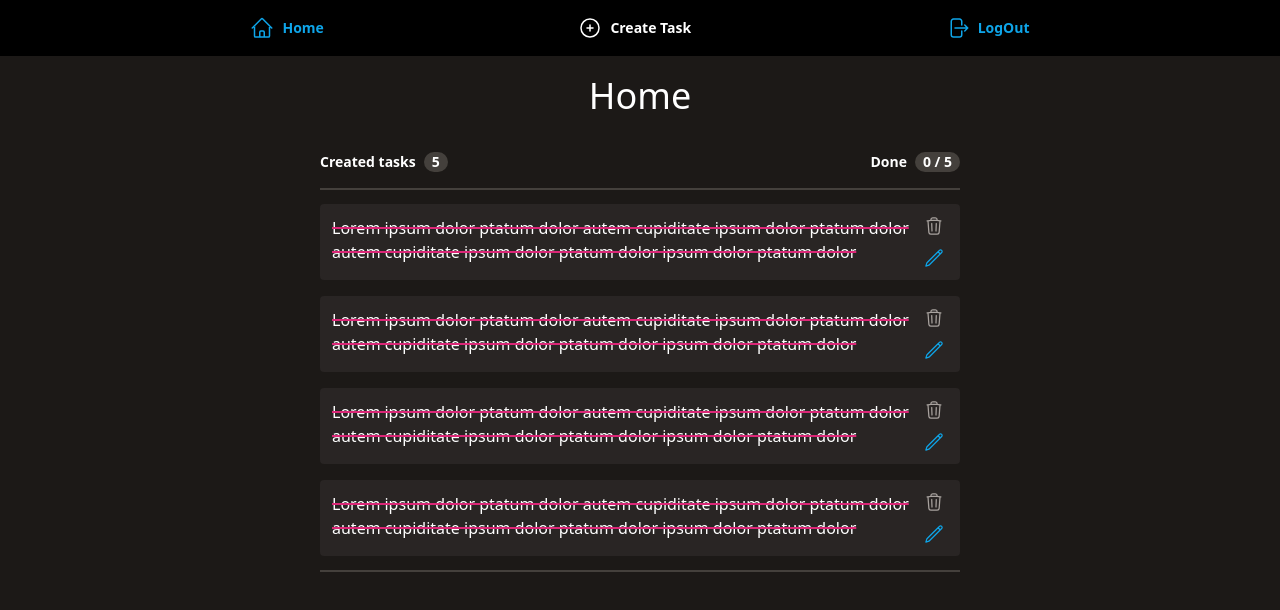
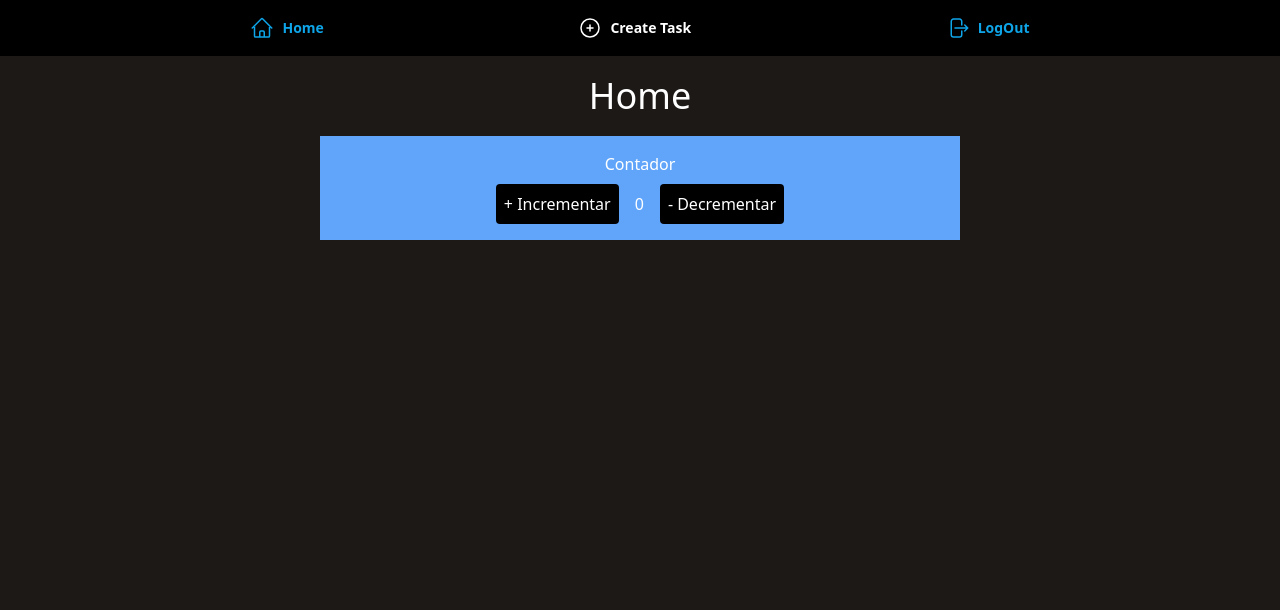
Before and after one commit to MoisesST/web-task-manager, an Angular app: page /home in a window 1280 px wide. Shown: the top 610 px of the page. Built offline with nearby package versions, Linux system fonts and the light colour scheme.

Commit message:
feat: atividade 11

```diff
--- /dev/null
+++ b/src/app/components/elements/contador/contador.component.html
@@ -0,0 +1,10 @@
+<div class="bg-blue-400 w-full items-center justify-center space-y-2 p-4" >
+  <h2 class="text-center">Contador</h2>
+
+  <div class="flex flex-row justify-center space-x-4 items-center">
+    <button (click)="incrementar()" class="bg-black p-2 rounded">+ Incrementar</button>
+    <p>{{ contador }}</p>
+    <button (click)="decrementar()" class="bg-black p-2 rounded"> - Decrementar</button>
+  </div>
+
+</div>
--- /dev/null
+++ b/src/app/components/elements/contador/contador.component.ts
@@ -0,0 +1,21 @@
+import { Component } from '@angular/core';
+
+@Component({
+  selector: 'app-contador',
+  templateUrl: './contador.component.html',
+  standalone: true
+})
+
+export class ContadorComponent {
+  contador: number = 0;
+
+  incrementar() {
+    this.contador++;
+  }
+
+  decrementar() {
+    if (this.contador > 0) {
+      this.contador--;
+    }
+  }
+}
--- a/src/app/components/pages/tasks/list-tasks/list-tasks.component.html
+++ b/src/app/components/pages/tasks/list-tasks/list-tasks.component.html
@@ -1,29 +1,4 @@
 <div class="flex justify-center items-center h-20">
   <app-title name="Home" />
 </div>
-
-<div class="flex justify-between my-4 text-xs sm:text-sm font-semibold">
-  <div class="flex gap-2">
-    <p>Created tasks</p>
-    <div class="mr-2 px-2 bg-stone-700 rounded-full">
-      <span>{{ 5 }}</span>
-    </div>
-  </div>
-  <div class="flex gap-2">
-    <p>Done</p>
-    <div class="px-2 bg-stone-700 rounded-full">
-      <span>{{ 0 + ' / ' + 5 }}</span>
-    </div>
-  </div>
-</div>
-
-<div
-  class="
-    flex flex-col justify-center h-96 pt-4 overflow-auto border-y-2
-    border-stone-700 [&::-webkit-scrollbar]:hidden
-  "
->
-  @for(task of tasks; track task) {
-    <app-task />
-  } @empty { <app-no-tasks/> }
-</div>
+<app-contador/>
--- a/src/app/components/pages/tasks/list-tasks/list-tasks.component.ts
+++ b/src/app/components/pages/tasks/list-tasks/list-tasks.component.ts
@@ -3,11 +3,12 @@ import { Component } from '@angular/core';
 import { TaskComponent } from '../../../elements/task/task.component';
 import { NoTasksComponent } from '../../../template/no-tasks/no-tasks.component';
 import { TitleComponent } from '../../../elements/title/title.component';
+import {ContadorComponent} from "../../../elements/contador/contador.component";
 
 @Component({
   selector: 'app-list-task',
   standalone: true,
-  imports: [TitleComponent, TaskComponent, NoTasksComponent],
+  imports: [TitleComponent, TaskComponent, NoTasksComponent, ContadorComponent],
   templateUrl: './list-tasks.component.html',
 })
 export class ListTasksComponent {
```
